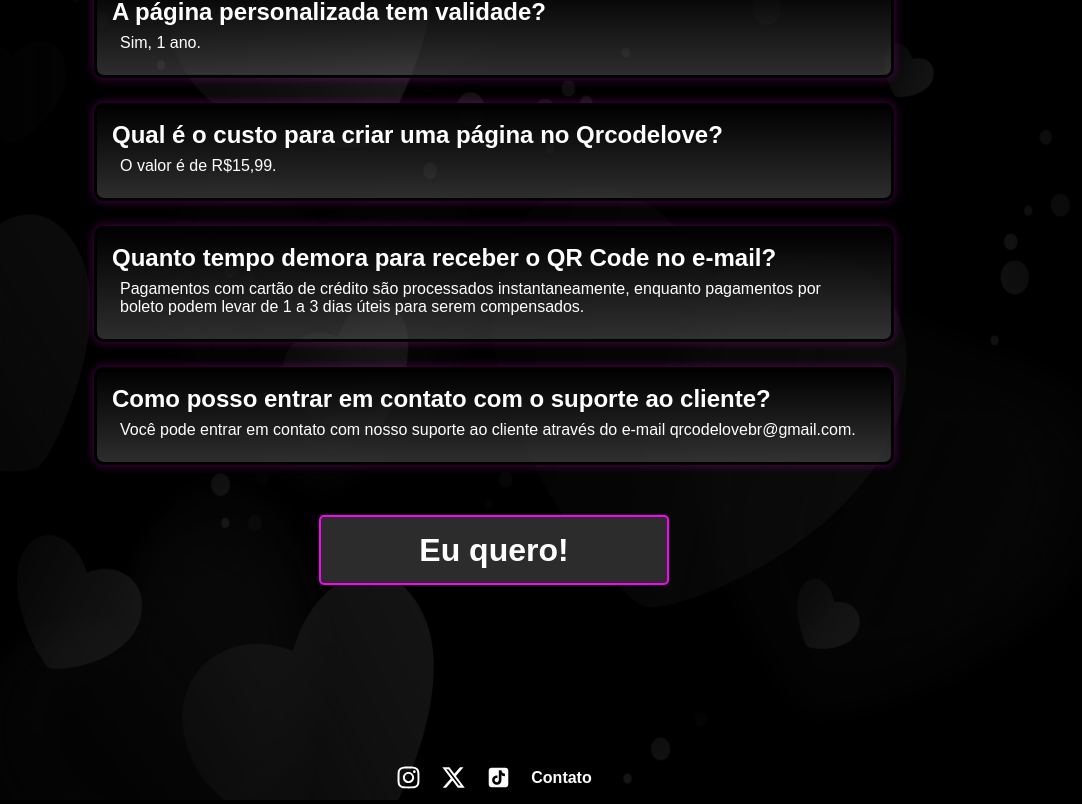
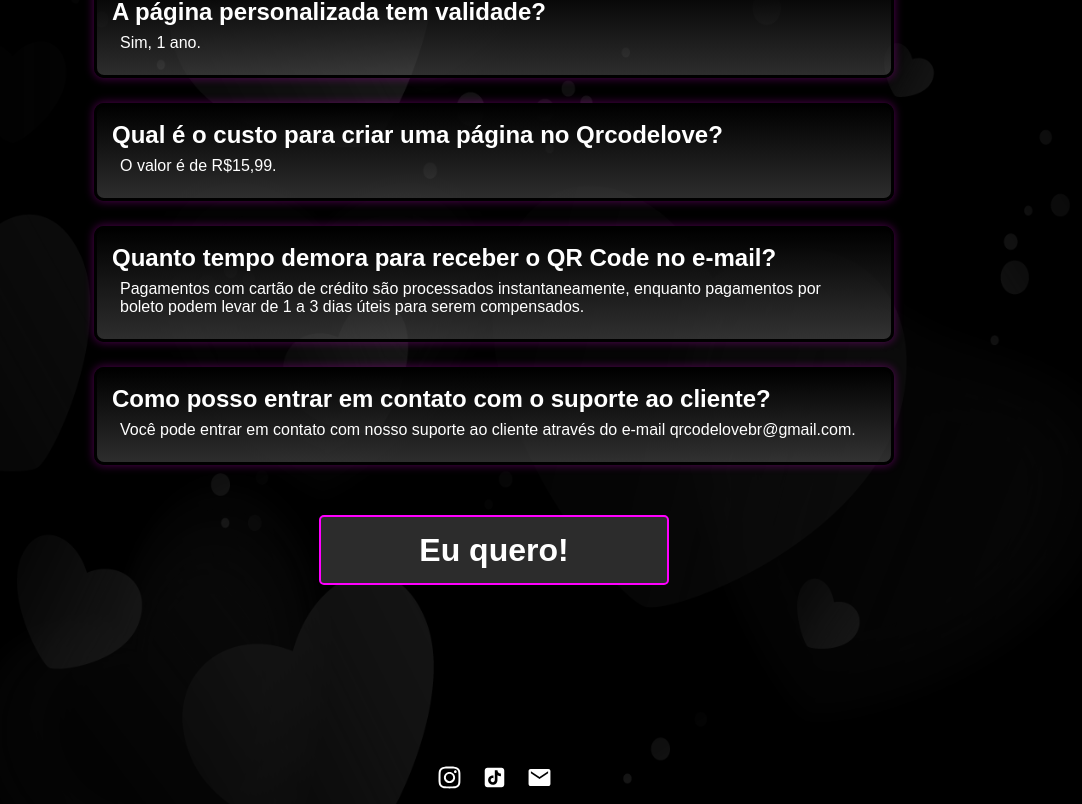
Before and after one commit to marceloaraujodev/lovebirds, a Next.js app: page / in a window 1280 px wide. Shown: the part 3106-3910 px from the top of the page, without its empty margins (146-1228 px from the left). Built offline with nearby package versions, Linux system fonts and the light colour scheme.

Commit message:
footer icons

```diff
--- a/app/components/Footer/Footer.jsx
+++ b/app/components/Footer/Footer.jsx
@@ -1,15 +1,16 @@
 import { FaInstagram } from "react-icons/fa";
 import { FaXTwitter } from "react-icons/fa6";
 import { AiFillTikTok } from "react-icons/ai";
+import { IoMdMail } from "react-icons/io";
 import c from './Footer.module.css';
 
 export default function Footer() {
   return (
     <div className={c.cont}>
-      <FaInstagram className={c.icon} size={25}/>
-      <FaXTwitter className={c.icon} size={25}/>
-      <AiFillTikTok className={c.icon} size={25}/>
-      <a href="mailto:qrcodelovebr@gmail.com"><span className={c.contact}>Contato</span></a>
+      {/* <FaXTwitter className={c.icon} size={25}/> */}
+      <a href="https://www.instagram.com/qrcodelove"><FaInstagram className={c.icon} size={25}/></a>
+      <a href="https://www.tiktok.com/@qrcodelove"><AiFillTikTok className={c.icon} size={25}/></a>
+      <a href="mailto:qrcodelovebr@gmail.com"><span className={c.contact}><IoMdMail size={25} /></span></a>
     </div>
   )
 }
```
